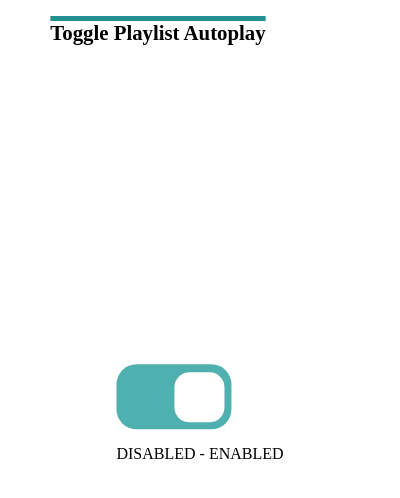
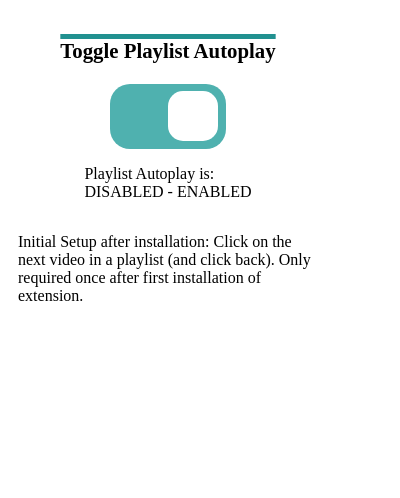
Before and after one commit to Hys-01/YT-Autoplay-Off, a browser extension: page popup.html in a window 400 px wide. Drawn offline with Linux system fonts and the light colour scheme.

Commit message:
fix positioning of future child classes

```diff
--- a/popup.css
+++ b/popup.css
@@ -3,17 +3,23 @@
 /* for main popup properties */
 body {
     width: 300px;
-    height: 200px;
-
-
+    height: auto; /* Adjust height automatically based on content */
+    display: flex; /* Use flex layout */
+    flex-direction: column; /* Stack children vertically */
+    align-items: center; /* Center children horizontally */
+    justify-content: start; /* Align children to the start of the flex container */
+    padding: 10px; /* Add some padding around */
 }
 
 /* global vars */
 :root {
     --adjust: 50px;
 }
-.extensionHead {
-    text-align: center;
+.extensionHead, .toggle {
+    width: 100%; /* Ensure full width to respect parent alignment */
+    display: flex;
+    flex-direction: column;
+    align-items: center; /* Center align content within each */
 }
 /* LEARNING - for id: #    for classes: .   */
 #headTitle {
@@ -27,17 +33,8 @@ body {
 
 /* the switch and associated paragraphs */
 .toggle {
-    /*border: 2px solid red;*/
-
-
-    position: absolute; /* need to understand thi sbetter */
-    top: 50%;          /* from top of .body */
-    left: 50%;         /* from left */
-    display: flex;
-    transform: translate(-50%, -50%); /* Adjust for the size of the element!!!! */
-
-    justify-content: center;
-    flex-direction: column; /* Stack elements vertically */
+    /* Remove any width, position, or margin styles that might affect alignment */
+    justify-content: center; /* For internal content alignment if it's also a flex container */
 }
 
 /* the background 'field' of the switch */
--- a/popup.html
+++ b/popup.html
@@ -27,7 +27,17 @@
         <span class="slider round"></span>
         </label>
 
-        <p>DISABLED    -    ENABLED </p>
+        <p>
+            Playlist Autoplay is: <br>
+            DISABLED    -    ENABLED
+        </p>
+    </div>
+
+    <div class = "notes">
+        <p>
+
+            Initial Setup after installation: Click on the next video in a playlist (and click back). Only required once after first installation of extension.
+        </p>
     </div>
 
 </body>
```
